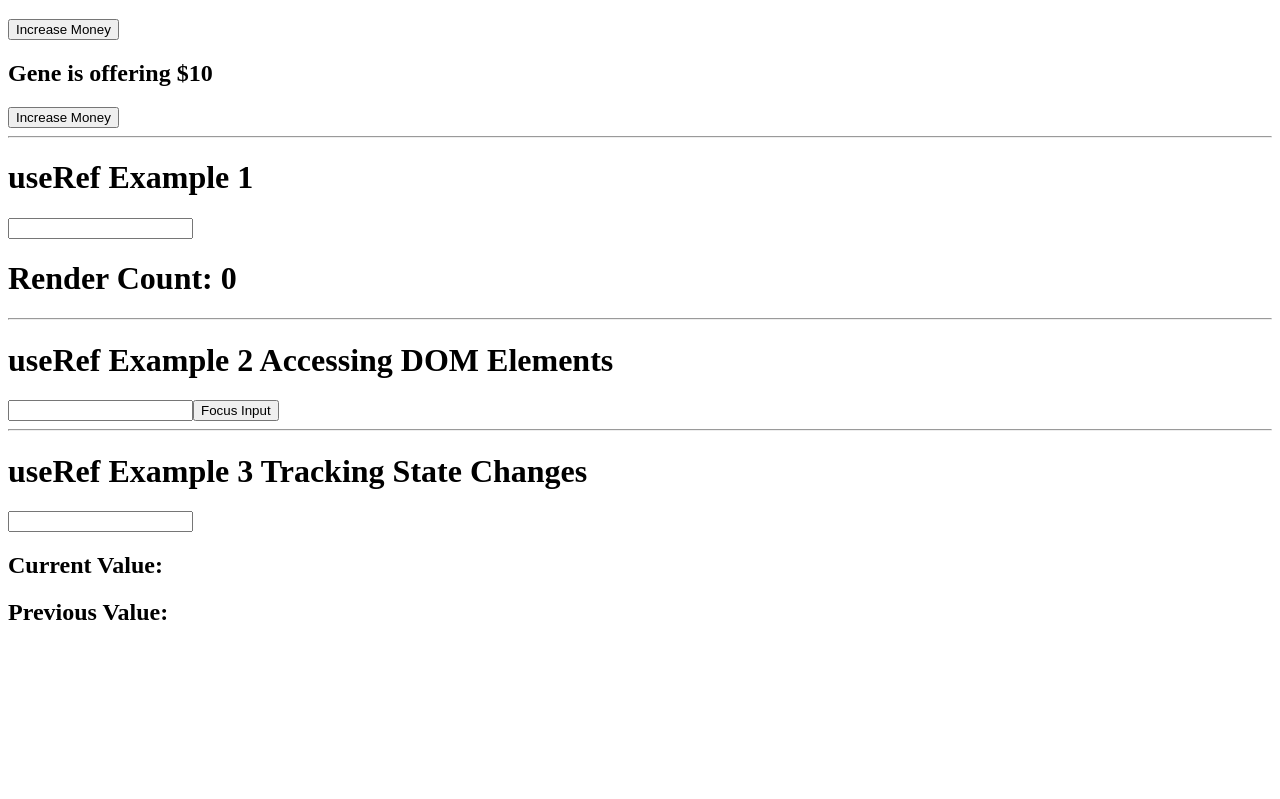
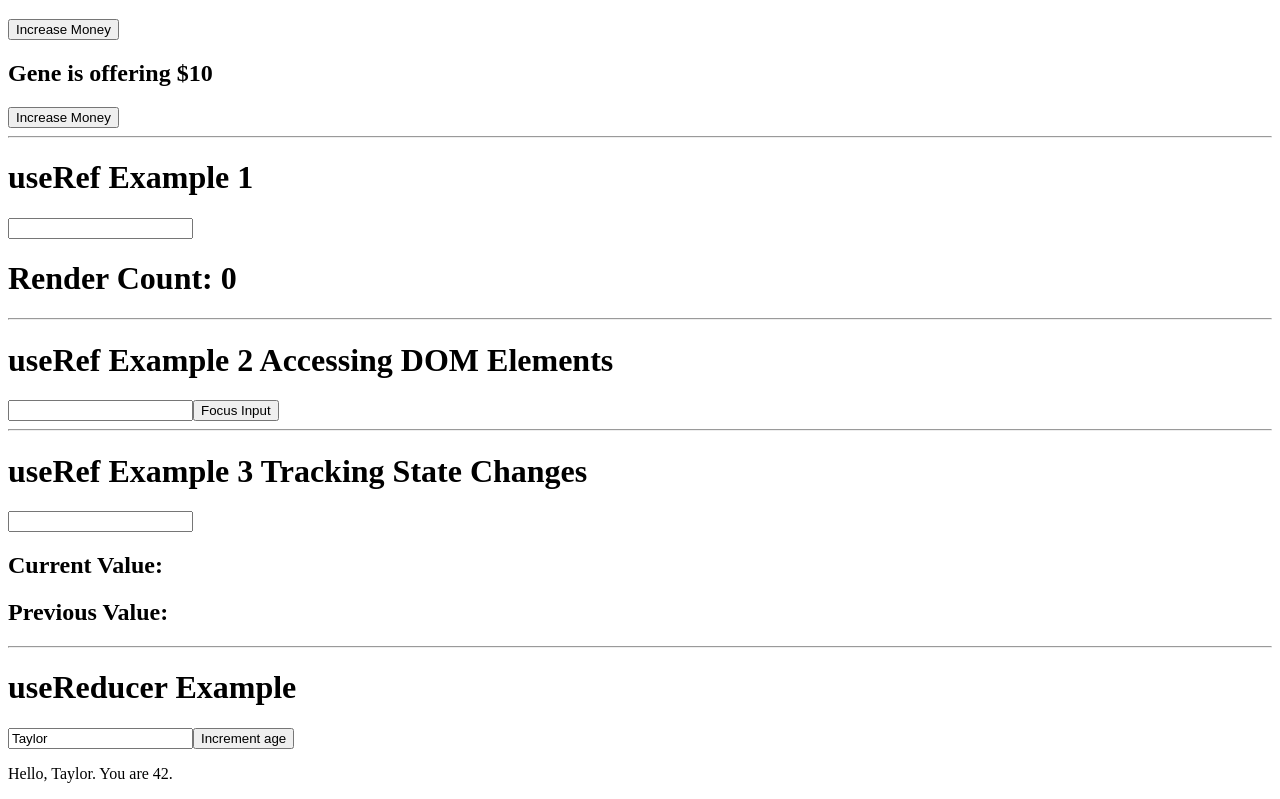
Before and after one commit to justincgreen/react-roadmap, a React (Vite) app: page / in a window 1280 px wide. Shown: the part 482-1281 px from the top of the page. Before the commit the page ends 1128 px from the top, so only its background shows below. Built offline with nearby package versions, Linux system fonts and the light colour scheme.

Commit message:
useReducer example

```diff
--- a/src/App.jsx
+++ b/src/App.jsx
@@ -11,6 +11,7 @@ import PersonTwo from "./components/PersonTwo"
 import UseRefExample from "./hooks/useRefExample"
 import UseRefExampleTwo from "./hooks/useRefExampleTwo"
 import UseRefExampleThree from "./hooks/useRefExampleThree"
+import UseReducerExample from "./hooks/UseReducerExample"
 
 
 function App() {
@@ -38,6 +39,9 @@ function App() {
       <hr />
       <h1>useRef Example 3 Tracking State Changes</h1>
       <UseRefExampleThree />
+      <hr />
+      <h1>useReducer Example</h1>
+      <UseReducerExample />
     </>
   )
 }
--- /dev/null
+++ b/src/hooks/UseReducerExample.jsx
@@ -0,0 +1,51 @@
+import { useReducer } from 'react';
+
+function reducer(state, action) {
+  switch (action.type) {
+    case 'incremented_age': {
+      return {
+        name: state.name,
+        age: state.age + 1
+      };
+    }
+    case 'changed_name': {
+      return {
+        name: action.nextName,
+        age: state.age
+      };
+    }
+  }
+  throw Error('Unknown action: ' + action.type);
+}
+
+const initialState = { name: 'Taylor', age: 42 };
+
+function UseReducerExample() {
+  const [state, dispatch] = useReducer(reducer, initialState);
+
+  function handleButtonClick() {
+    dispatch({ type: 'incremented_age' });
+  }
+
+  function handleInputChange(e) {
+    dispatch({
+      type: 'changed_name',
+      nextName: e.target.value
+    });
+  }
+
+  return (
+    <>
+      <input
+        value={state.name}
+        onChange={handleInputChange}
+      />
+      <button onClick={handleButtonClick}>
+        Increment age
+      </button>
+      <p>Hello, {state.name}. You are {state.age}.</p>
+    </>
+  );
+}
+
+export default UseReducerExample
```
